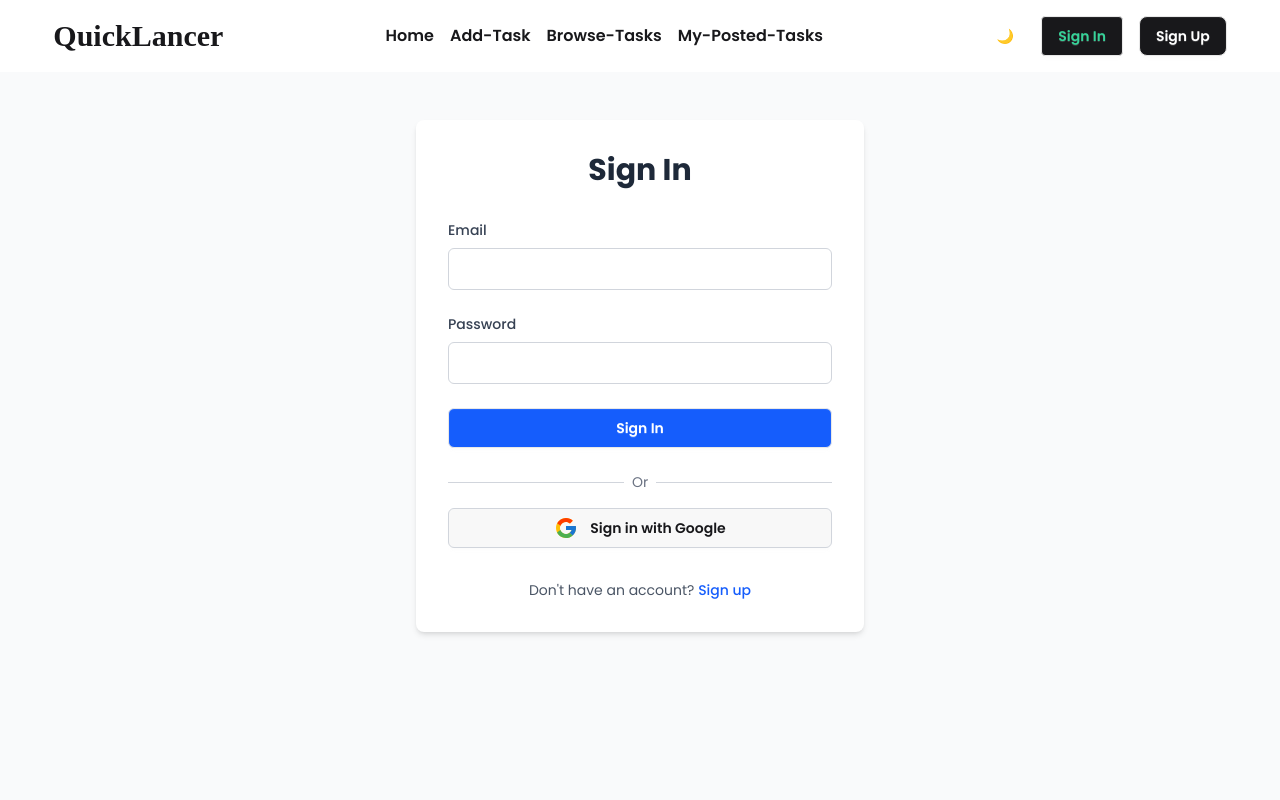
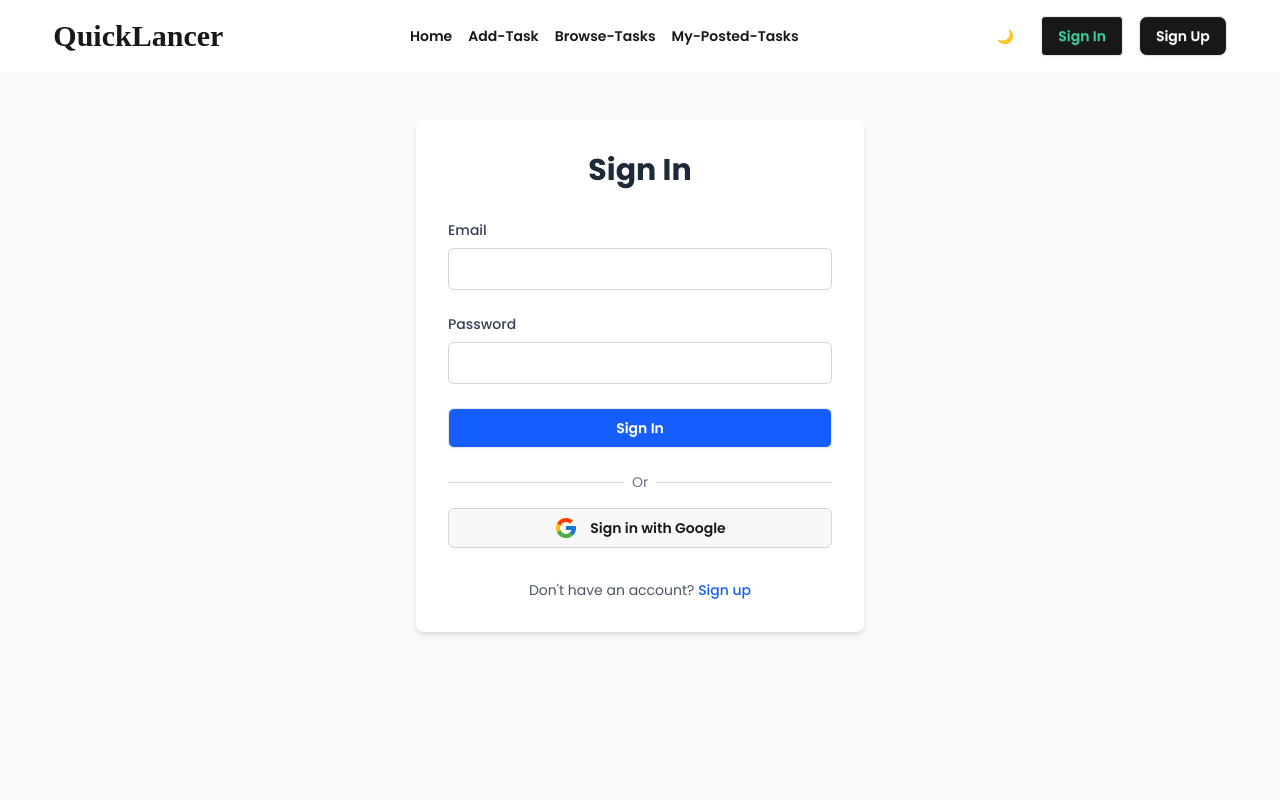
Before and after one commit to piyal007/quicklancer, a React (Vite) app: page /signin in a window 1280 px wide. Shown: the top 800 px of the page. Built offline with nearby package versions, Linux system fonts and the light colour scheme; no server answers; a web font is replaced by a local one.

Commit message:
fix some issues

```diff
--- a/src/Components/Banner.jsx
+++ b/src/Components/Banner.jsx
@@ -3,11 +3,11 @@ import React from "react";
 const Banner = () => {
     return (
         <>
-            <div className="relative min-h-[400px] sm:min-h-[500px] lg:min-h-[700px] bg-cover bg-center bg-no-repeat" style={{ backgroundImage: 'url("https://i.postimg.cc/RVSTZyv8/banner.jpg")', backgroundSize: 'cover', backgroundPosition: 'center' }}>
+            <div className="w-11/12 mx-auto relative min-h-[400px] lg:min-h-[700px] bg-cover bg-center bg-no-repeat" style={{ backgroundImage: 'url("https://i.postimg.cc/RVSTZyv8/banner.jpg")', backgroundSize: 'cover', backgroundPosition: 'center' }}>
                 <div className="absolute inset-0 bg-black/60 sm:bg-black/50"></div>
-                <div className="relative w-11/12 mx-auto flex flex-col items-center justify-center min-h-[400px] sm:min-h-[500px] lg:min-h-[600px] text-white text-center px-3 sm:px-6 lg:px-8">
-                    <h1 className="text-2xl sm:text-3xl md:text-4xl lg:text-5xl font-bold mb-3 sm:mb-4">Hire a Freelancer for any task</h1>
-                    <p className="text-base sm:text-lg md:text-xl mb-6 sm:mb-8">Over 1200+ expert freelancers are waiting for you</p>
+                <div className="relative w-11/12 mx-auto flex flex-col items-center justify-center min-h-[400px] lg:min-h-[600px] text-white text-center px-3 sm:px-6 lg:px-8">
+                    <h1 className="text-2xl text-3xl md:text-4xl lg:text-5xl font-bold mb-3 sm:mb-4">Hire a Freelancer for any task</h1>
+                    <p className="text-base text-xs md:text-xl mb-6 sm:mb-8">Over 1200+ expert freelancers are waiting for you</p>
 
                     <div className="w-full max-w-xl sm:max-w-2xl">
                         <div className="flex flex-col sm:flex-row gap-3">
--- a/src/Components/FeaturedTasks.jsx
+++ b/src/Components/FeaturedTasks.jsx
@@ -36,7 +36,7 @@ const FeaturedTasks = () => {
             <div className="w-11/12 mx-auto">
                 <div className="text-center mb-16">
                     <h2 className="text-4xl md:text-5xl font-bold mb-4 tracking-tight">Featured Tasks</h2>
-                    <p className="text-lg max-w-2xl mx-auto">Explore our featured opportunities and find the perfect project for your skills</p>
+                    <p className="text-xs md:text-lg max-w-2xl mx-auto">Explore our featured opportunities and find the perfect project for your skills</p>
                 </div>
 
                 <div className="grid grid-cols-1 md:grid-cols-2 lg:grid-cols-3 gap-8">
--- a/src/Components/Navbar.jsx
+++ b/src/Components/Navbar.jsx
@@ -83,10 +83,18 @@ const Navbar = () => {
             {/* Desktop Navigation */}
             <div className="hidden md:flex-1 md:flex justify-center">
               <div className="nav-middle space-x-4 *:font-semibold *:text-base-content *:hover:text-success *:transition-colors">
-                <NavLink to="/">Home</NavLink>
-                <NavLink to="/addtask">Add-Task</NavLink>
-                <NavLink to="/browsetask">Browse-Tasks</NavLink>
-                <NavLink to="/mypostedtask">My-Posted-Tasks</NavLink>
+                <NavLink to="/" className="md:text-sm">
+                  Home
+                </NavLink>
+                <NavLink to="/addtask" className="md:text-sm">
+                  Add-Task
+                </NavLink>
+                <NavLink to="/browsetask" className="md:text-sm">
+                  Browse-Tasks
+                </NavLink>
+                <NavLink to="/mypostedtask" className="md:text-sm">
+                  My-Posted-Tasks
+                </NavLink>
               </div>
             </div>
             <div className="hidden md:flex items-center *:font-semibold">
@@ -94,7 +102,7 @@ const Navbar = () => {
                 onClick={toggleTheme}
                 className="btn btn-circle btn-ghost mr-4"
               >
-                {theme === 'light' ? '🌙' : '☀️'}
+                {theme === "light" ? "🌙" : "☀️"}
               </button>
               <div className="nav-right flex items-center space-x-4 *:font-semibold">
                 {user ? (
@@ -146,7 +154,7 @@ const Navbar = () => {
                 onClick={toggleTheme}
                 className="btn btn-ghost text-left flex items-center gap-2"
               >
-                {theme === 'light' ? '🌙 Dark Mode' : '☀️ Light Mode'}
+                {theme === "light" ? "🌙" : "☀️"}
               </button>
               <NavLink to="/" className="block">
                 Home
```
Also changed, not shown: 1 other file (tests, documents, lock files or other folders).
